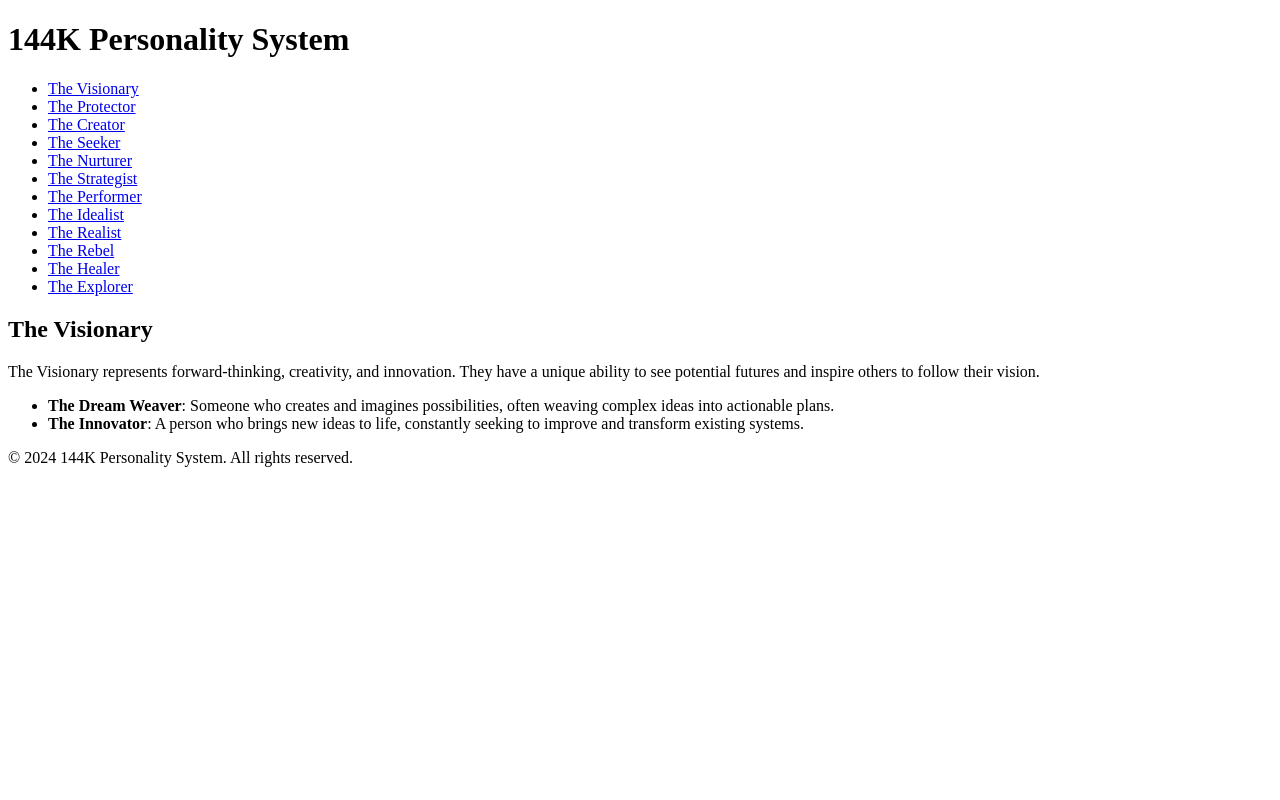
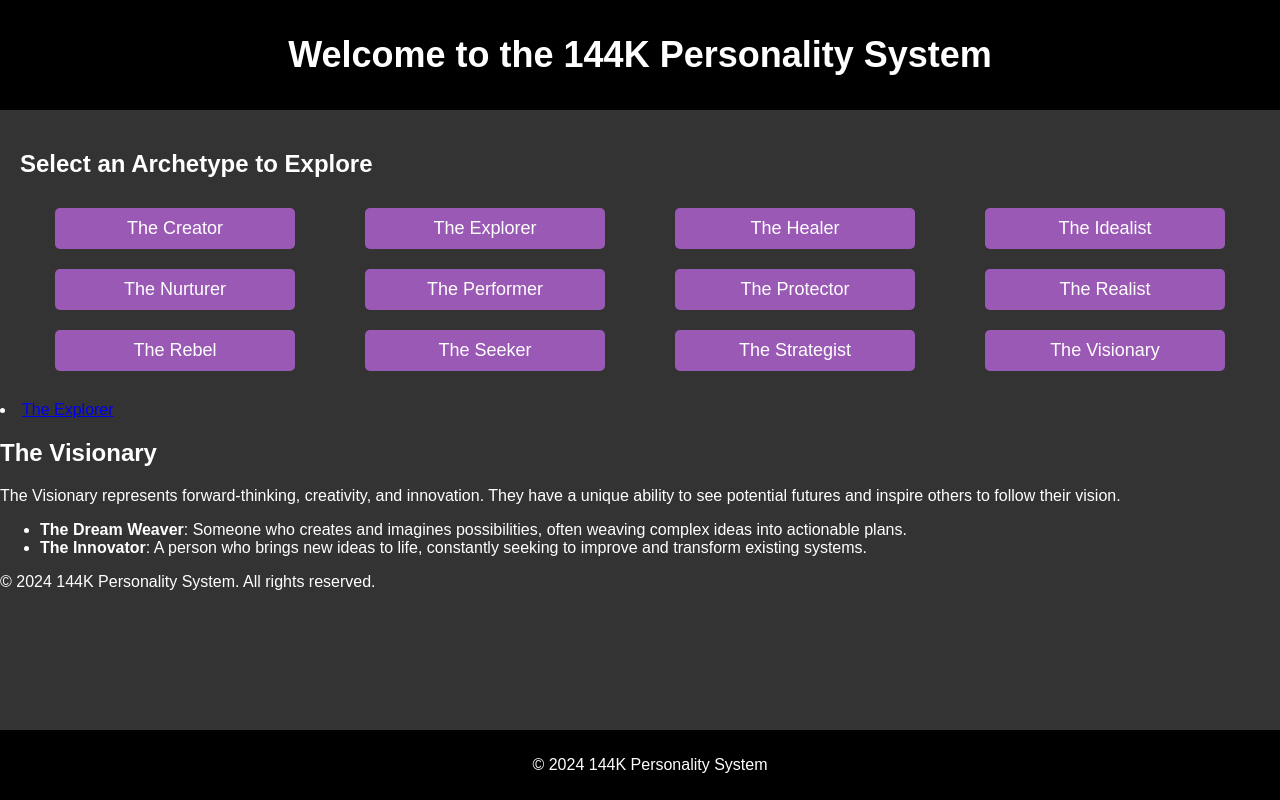
Before and after one commit to Dustinlee39/144-Personality-s-descriptions, a plain HTML site: page index.html in a window 1280 px wide. Drawn offline with Linux system fonts and the light colour scheme.

Commit message:
Update index.html

```diff
--- a/index.html
+++ b/index.html
@@ -4,24 +4,85 @@
     <meta charset="UTF-8">
     <meta name="viewport" content="width=device-width, initial-scale=1.0">
     <title>144K Personality System</title>
-    <link rel="stylesheet" href="css/styles.css">
+    <style>
+        body {
+            font-family: Arial, sans-serif;
+            background-color: #333;
+            color: white;
+            margin: 0;
+            padding: 0;
+        }
+        header {
+            background-color: #000;
+            padding: 10px;
+            text-align: center;
+        }
+        header h1 {
+            font-size: 36px;
+        }
+        .content {
+            padding: 20px;
+        }
+        .links {
+            display: flex;
+            flex-wrap: wrap;
+            justify-content: space-around;
+        }
+        .links a {
+            background-color: #9b59b6;
+            color: white;
+            padding: 10px 20px;
+            margin: 10px;
+            text-decoration: none;
+            border-radius: 5px;
+            text-align: center;
+            font-size: 18px;
+            width: 200px;
+        }
+        .links a:hover {
+            background-color: #d35400;
+        }
+        .footer {
+            text-align: center;
+            background-color: #000;
+            color: white;
+            padding: 10px;
+            position: fixed;
+            bottom: 0;
+            width: 100%;
+        }
+    </style>
 </head>
 <body>
-    <header>
-        <h1>144K Personality System</h1>
-        <nav>
-            <ul>
-                <li><a href="#visionary">The Visionary</a></li>
-                <li><a href="#protector">The Protector</a></li>
-                <li><a href="#creator">The Creator</a></li>
-                <li><a href="#seeker">The Seeker</a></li>
-                <li><a href="#nurturer">The Nurturer</a></li>
-                <li><a href="#strategist">The Strategist</a></li>
-                <li><a href="#performer">The Performer</a></li>
-                <li><a href="#idealist">The Idealist</a></li>
-                <li><a href="#realist">The Realist</a></li>
-                <li><a href="#rebel">The Rebel</a></li>
-                <li><a href="#healer">The Healer</a></li>
+
+<header>
+    <h1>Welcome to the 144K Personality System</h1>
+</header>
+
+<div class="content">
+    <h2>Select an Archetype to Explore</h2>
+    <div class="links">
+        <a href="144k_personality_system_creator.html">The Creator</a>
+        <a href="144k_personality_system_explorer.html">The Explorer</a>
+        <a href="144k_personality_system_healer.html">The Healer</a>
+        <a href="144k_personality_system_idealist.html">The Idealist</a>
+        <a href="144k_personality_system_nurturer.html">The Nurturer</a>
+        <a href="144k_personality_system_performer.html">The Performer</a>
+        <a href="144k_personality_system_protector.html">The Protector</a>
+        <a href="144k_personality_system_realist.html">The Realist</a>
+        <a href="144k_personality_system_rebel.html">The Rebel</a>
+        <a href="144k_personality_system_seeker.html">The Seeker</a>
+        <a href="144k_personality_system_strategist.html">The Strategist</a>
+        <a href="144k_personality_system_visionary_final.html">The Visionary</a>
+    </div>
+</div>
+
+<footer class="footer">
+    <p>© 2024 144K Personality System</p>
+</footer>
+
+</body>
+</html>
                 <li><a href="#explorer">The Explorer</a></li>
             </ul>
         </nav>
```
